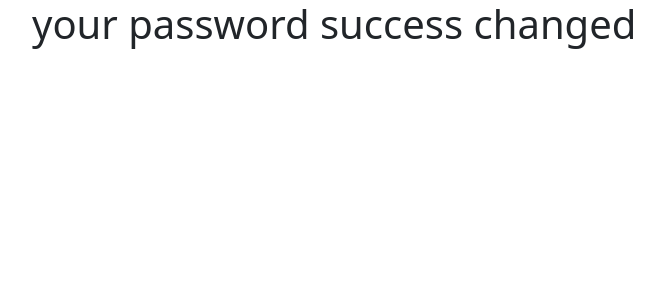
After one commit to Hossein770227/django_password_settings, a Django app: template templates/registration/password_change_done.html in a window 1280 px wide. The commit adds this page. Shown: the top 300 px of the page, without its empty margins (50-714 px from the left). Run offline with Django 4.2, Linux system fonts and the light colour scheme; the template is opened without the code that fills it, so the values that code supplies are empty.

Commit message:
add password change

```diff
--- a/templates/registration/login.html
+++ b/templates/registration/login.html
@@ -5,5 +5,7 @@
         {% csrf_token %}
         {{form.as_p}}
         <button type="submit" class="btn btn-success mt-3">log in </button>
+
     </form>
+        <a href="{% url "password_change" %}">change password </a>
 {% endblock content %}
--- /dev/null
+++ b/templates/registration/password_change_done.html
@@ -0,0 +1,6 @@
+{% extends "_base.html" %}
+{% block page_title %}success {% endblock page_title %}
+{% block content %}
+    <h1>your password success changed </h1>
+
+{% endblock content %}
```
Also changed, not shown: templates/registration/password_change_form.html (added, +9 -0 lines).
